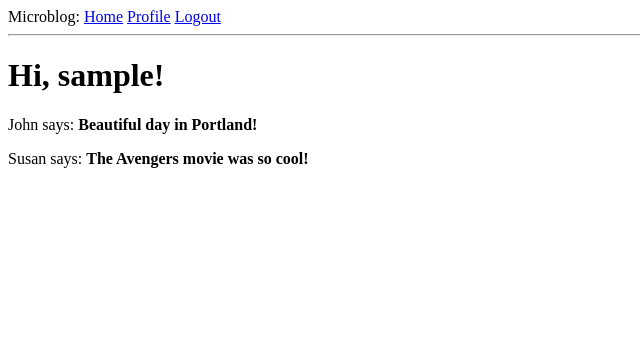
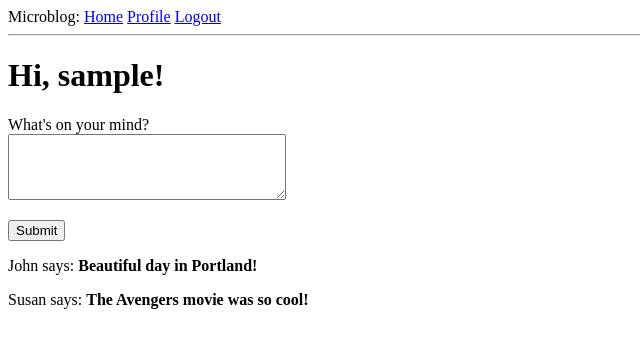
Before and after one commit to RanjithPoojary/Echo, a Flask app: page / in a window 1280 px wide. Shown: the top 348 px of the page, without its empty margins (0-640 px from the left). Run offline with Flask 3, Linux system fonts and the light colour scheme; the visitor is signed in with stand-in values (Sample User, id 1); data comes from the database, SQL or seed files in the repository.

Commit message:
Chapter9: Add functionality to submit blog posts from home page

```diff
--- a/app/forms.py
+++ b/app/forms.py
@@ -46,3 +46,7 @@ class EditProfileForm(FlaskForm):
 
 class EmptyForm(FlaskForm):
     submit = SubmitField('Submit')
+
+class PostForm(FlaskForm):
+    post = TextAreaField("What's on your mind?", validators=[DataRequired(), Length(min=1, max=140)])
+    submit = SubmitField('Submit')
--- a/app/routes.py
+++ b/app/routes.py
@@ -5,7 +5,7 @@ from urllib.parse import urlsplit
 from datetime import timezone, datetime
 
 from app import app, db
-from app.forms import LoginForm, RegistrationForm, EditProfileForm, EmptyForm
+from app.forms import LoginForm, RegistrationForm, EditProfileForm, EmptyForm, PostForm
 from app.models import User, Post
 
 @app.before_request
@@ -14,10 +14,17 @@ def before_request():
         current_user.last_seen = datetime.now(timezone.utc)
         db.session.commit()
 
-@app.route('/')
-@app.route('/index')
+@app.route('/', methods=["GET", "POST"])
+@app.route('/index', methods=["GET", "POST"])
 @login_required
 def index():
+    form = PostForm()
+    if form.validate_on_submit():
+        post = Post(body=form.post.data, author=current_user)
+        db.session.add(post)
+        db.session.commit()
+        flash("Your post is now live!")
+        return redirect(url_for('index'))
     posts = [
         {
             'author': {'username': 'John'},
@@ -28,7 +35,7 @@ def index():
             'body': 'The Avengers movie was so cool!'
         }
     ]
-    return render_template('index.html', title='Home', posts=posts)
+    return render_template('index.html', title='Home Page', posts=posts, form=form)
 
 @app.route('/login', methods=["GET", "POST"])
 def login():
--- a/app/templates/index.html
+++ b/app/templates/index.html
@@ -2,6 +2,17 @@
 
 {% block content %}
     <h1>Hi, {{ current_user.username }}!</h1>
+    <form action="" method="post">
+        {{ form.hidden_tag() }}
+        <p>
+            {{ form.post.label }}<br>
+            {{ form.post(cols=32, rows=4) }}<br>
+            {% for error in form.post.errors %}
+            <span style="color:red">[{{ error }}]</span>
+            {% endfor %}
+        </p>
+        <p>{{ form.submit() }}</p>
+    </form>
     {% for post in posts %}
     <div><p>{{ post.author.username }} says: <b>{{ post.body }}</b></p></div>
     {% endfor %}
```
